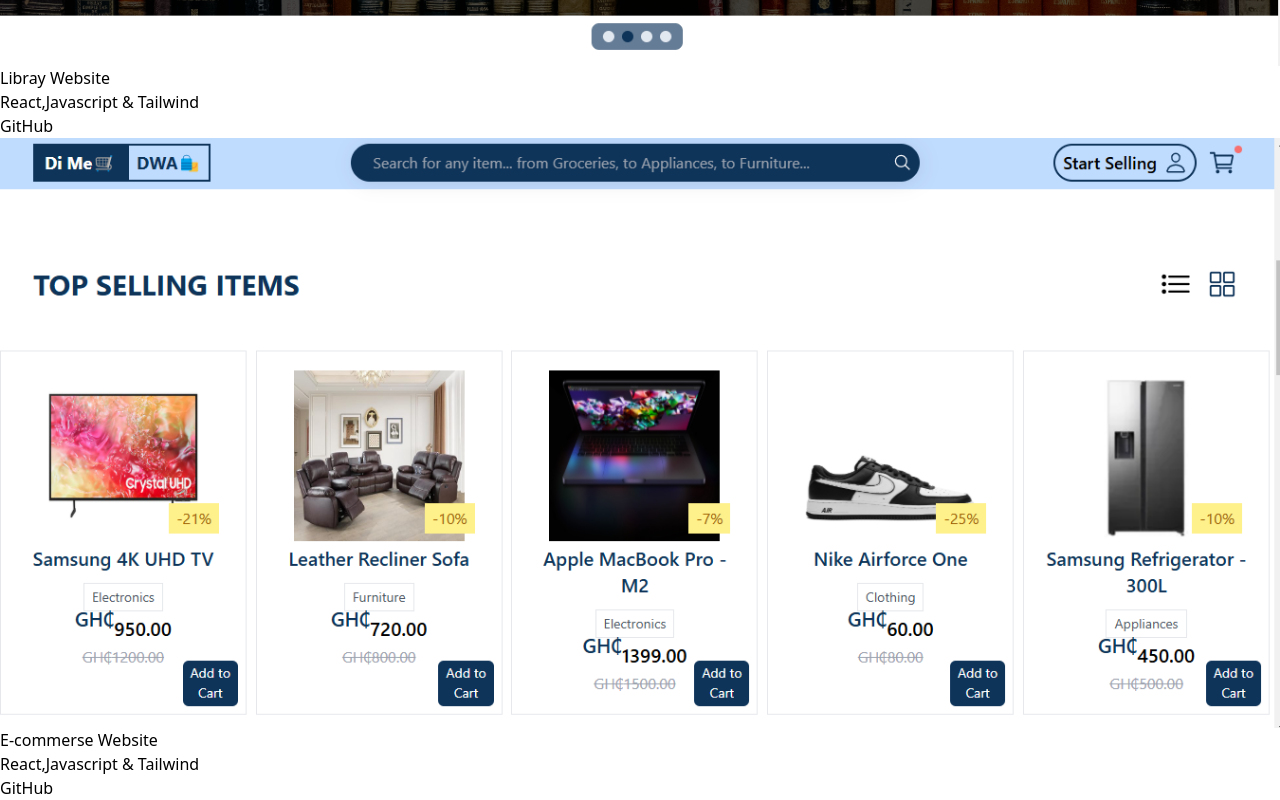
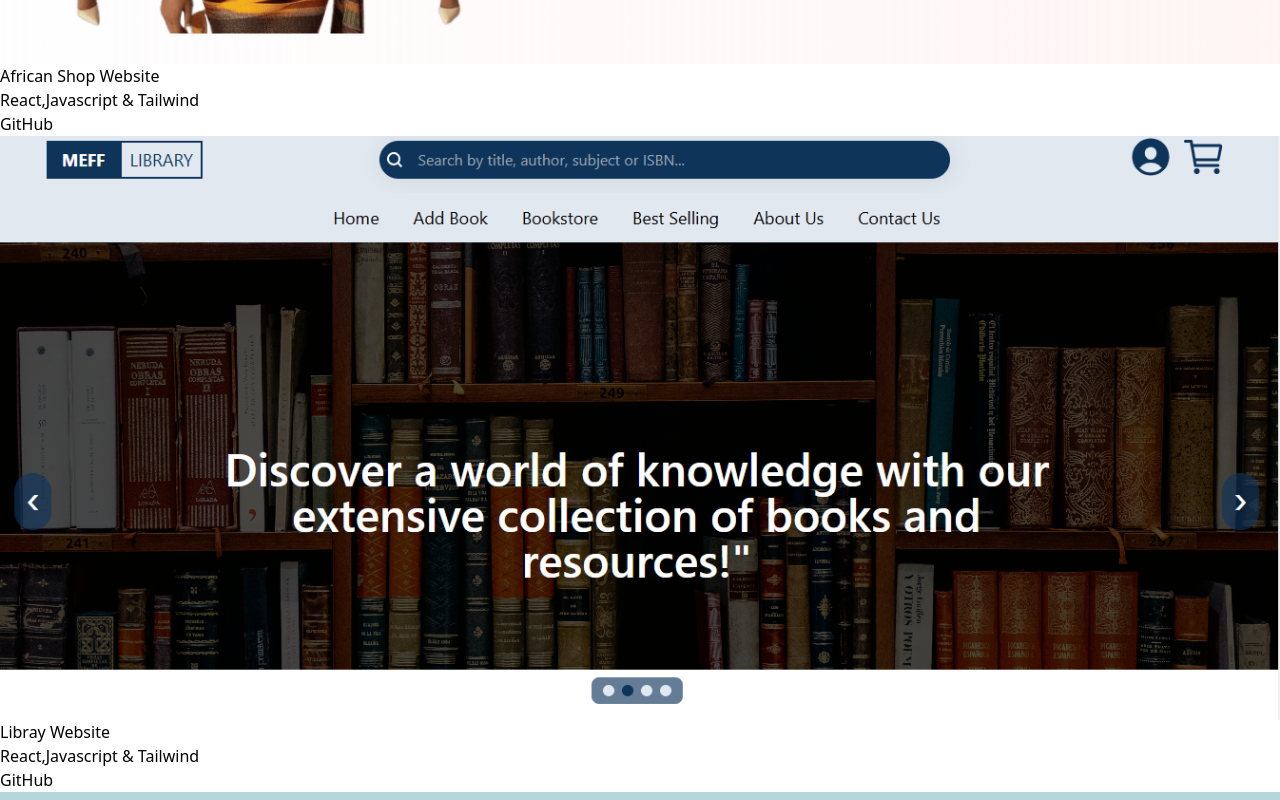
Before and after one commit to Efuwa-Akyere/portfolio-update, a React (Vite) app: page / in a window 1280 px wide. Shown: the part 4320-5120 px from the top of the page. Built offline with nearby package versions, Linux system fonts and the light colour scheme.

Commit message:
Added Dictionary

```diff
--- a/src/components/Projects.jsx
+++ b/src/components/Projects.jsx
@@ -1,30 +1,31 @@
 import React from "react";
 import Library from "../assets/Library.png";
-import Ecommerce from "../assets/Ecommerce.png";
+import Dictionary from "../assets/Dictionary.png";
 import AfricanShop from "../assets/AfricaShop.png";
 
 const projects = [
   {
     id: 1,
-    name: "Libray Website",
-    technologies: "React,Javascript & Tailwind",
-    image: Library,
-    github: "https://efuwa-akyere.github.io/Animal",
-  },
-  {
-    id: 2,
-    name: "E-commerse Website",
-    technologies: "React,Javascript & Tailwind",
-    image: Ecommerce,
-    github: "https://efuwa-akyere.github.io/Animal",
-  },
-  {
-    id: 3,
     name: "African Shop Website",
     technologies: "React,Javascript & Tailwind",
     image: AfricanShop,
     github: "https://stylesconnectafrica.netlify.app/",
   },
+  {
+    id: 2,
+    name: "Libray Website",
+    technologies: "React,Javascript & Tailwind",
+    image: Library,
+    github: "https://thelibraryapp.netlify.app/",
+  },
+  {
+    id: 3,
+    name: "Dictionary Website",
+    technologies: "HTMl,Javascript & CSS",
+    image: Dictionary,
+    github: "https://efuwa-akyere.github.io/API-website/",
+  },
+
 ];
 
 const Projects = () => {
```
Also changed, not shown: src/assets/Dictionary.png (added).
